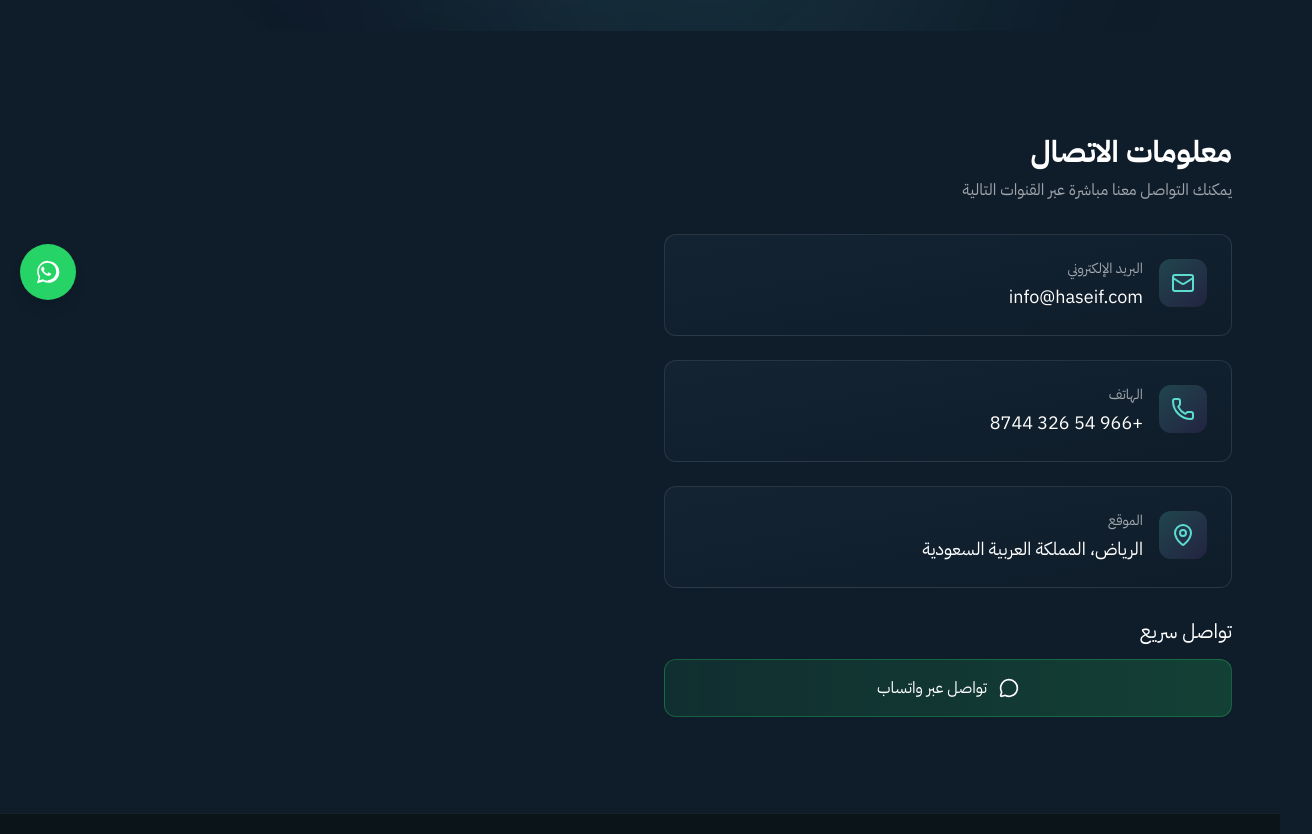
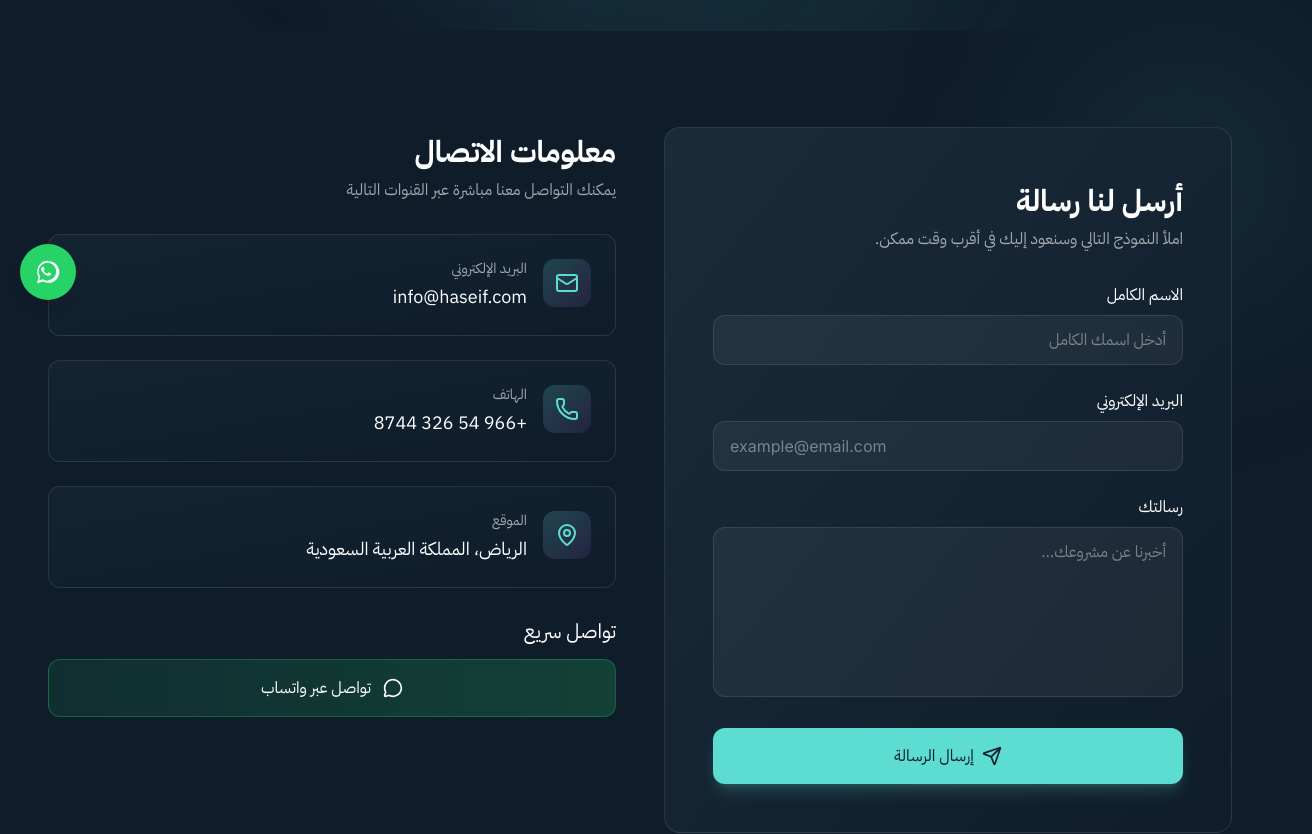
Before and after one commit to Hamza-ALyemeni/Hasif, a React (Vite) app: page /ar/contact in a window 1280 px wide. Shown: the part 480-1314 px from the top of the page, 1312 px wide, since content can reach past the window. Built offline with nearby package versions, Linux system fonts and the light colour scheme.

Commit message:
hiding contact form for now the right way

```diff
--- a/src/pages/ContactPage.tsx
+++ b/src/pages/ContactPage.tsx
@@ -56,7 +56,7 @@ export function ContactPage() {
         <div className="max-w-7xl mx-auto">
           <div className="grid lg:grid-cols-2 gap-12">
             {/* Contact Form */}
-            {/* <div className="relative">
+            <div className="relative">
               <div className="absolute -top-20 -right-20 w-64 h-64 bg-[#5DDCD1]/10 rounded-full blur-[100px]"></div>
 
               <div className="relative z-10 p-8 lg:p-12 bg-gradient-to-br from-[#1A2B3A] to-[#0F1D2A] rounded-2xl border border-white/10">
@@ -122,7 +122,7 @@ export function ContactPage() {
                   </button>
                 </form>
               </div>
-            </div> */}
+            </div>
 
             {/* Contact Information */}
             <div className="space-y-8">
--- a/src/pages/en/ContactPageEN.tsx
+++ b/src/pages/en/ContactPageEN.tsx
@@ -72,7 +72,7 @@ export function ContactPageEN() {
         <div className="max-w-7xl mx-auto relative z-10">
           <div className="grid lg:grid-cols-2 gap-12">
             {/* Contact Form */}
-            {/* <div className="relative">
+            <div className="relative hidden">
               <div className="absolute -top-20 -left-20 w-64 h-64 bg-[#5DDCD1]/10 rounded-full blur-[100px]"></div>
 
               <div className="relative z-10 p-8 lg:p-12 bg-gradient-to-br from-[#1A2B3A] to-[#0F1D2A] rounded-2xl border border-white/10">
@@ -137,7 +137,7 @@ export function ContactPageEN() {
                   </button>
                 </form>
               </div>
-            </div> */}
+            </div>
 
             {/* Contact Information */}
             <div className="space-y-8">
```
